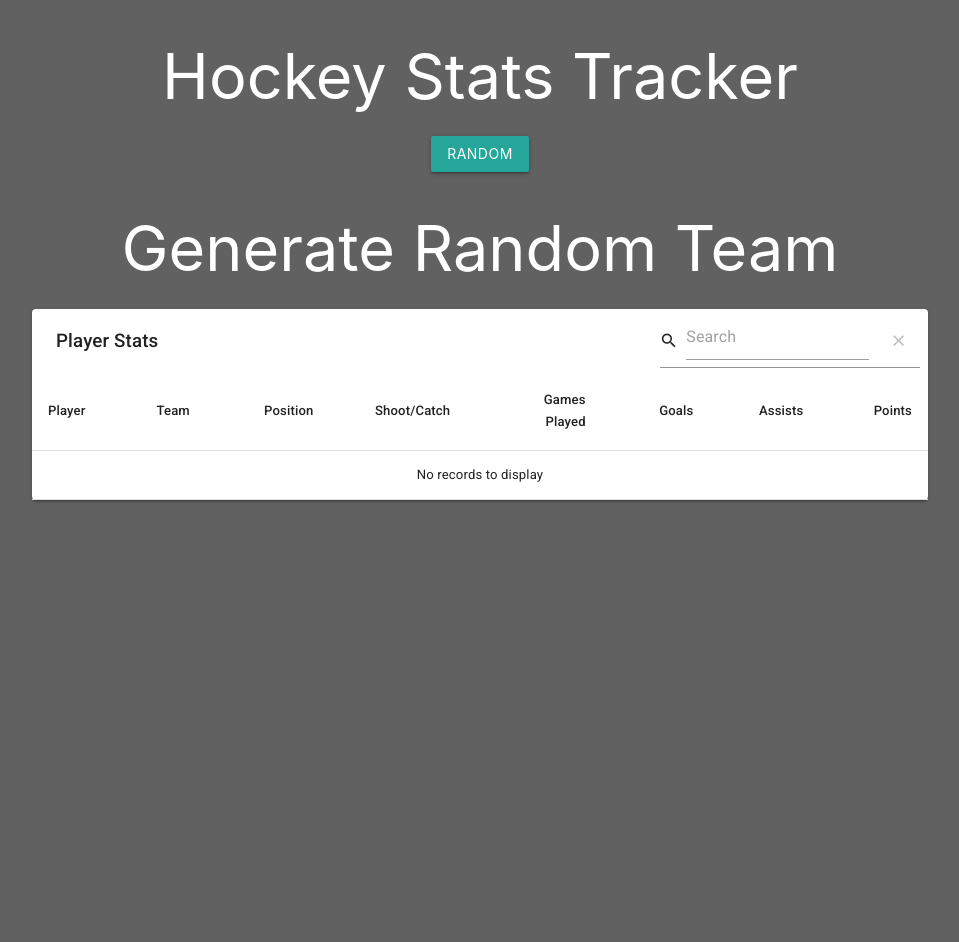
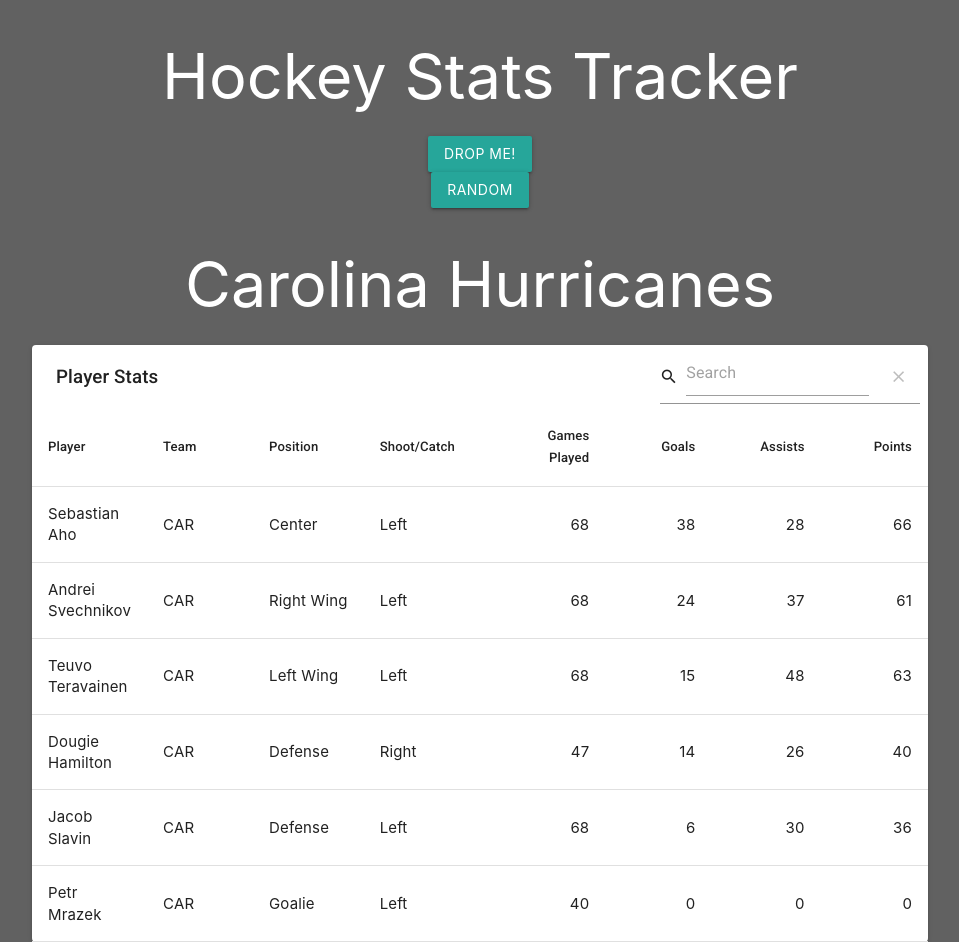
Before and after one commit to E-Huynh/hockey-stats-tracker, a React (Create React App) app: page / in a window 1280 px wide. Shown: the whole page, without its empty margins (160-1119 px from the left). Before the commit the page ends 800 px from the top, so only its background shows below. Built offline with nearby package versions, Linux system fonts and the light colour scheme.

Commit message:
added non-functional dropdown

```diff
--- /dev/null
+++ b/src/components/dropdown.js
@@ -0,0 +1,20 @@
+import React from 'react';
+
+function Dropdown() {
+    return (
+        <div>
+            <button className="dropdown-trigger btn" href="#" data-target="dropdown1">Drop Me!</button>
+            <ul id="dropdown1" className="dropdown-content">
+                <li><a href="#!">one</a></li>
+                <li><a href="#!">two</a></li>
+                <li className="divider" tabIndex={-1} />
+                <li><a href="#!">three</a></li>
+                <li><a href="#!"><i className="material-icons">view_module</i>four</a></li>
+                <li><a href="#!"><i className="material-icons">cloud</i>five</a></li>
+            </ul>
+        </div>
+
+    )
+}
+
+export default Dropdown;
--- a/src/components/teams.js
+++ b/src/components/teams.js
@@ -4,13 +4,15 @@
 import RandomBtn from './randomBtn';
 import allTeams from './allTeams.json';
 import Stats from './stats.json';
+import Dropdown from './dropdown';
 
 // Variables
 
 class Teams extends React.Component {
     // states
     state = {
-        team: ""
+        team: "Carolina Hurricanes",
+        division: ""
     }
 
     // methods
@@ -25,6 +27,7 @@
         const teamObj = Stats[this.state.team.replace(/\s/g, '')]
         return (
             <div className='center-align mainDisplay'>
+                <Dropdown />
                 <RandomBtn displayRandomTeam={this.displayRandomTeam}/>
                 <TeamName team={this.state.team !== "" ? this.state.team : "Generate Random Team"}/>
                 <StatsTable stats={teamObj}/>
```
